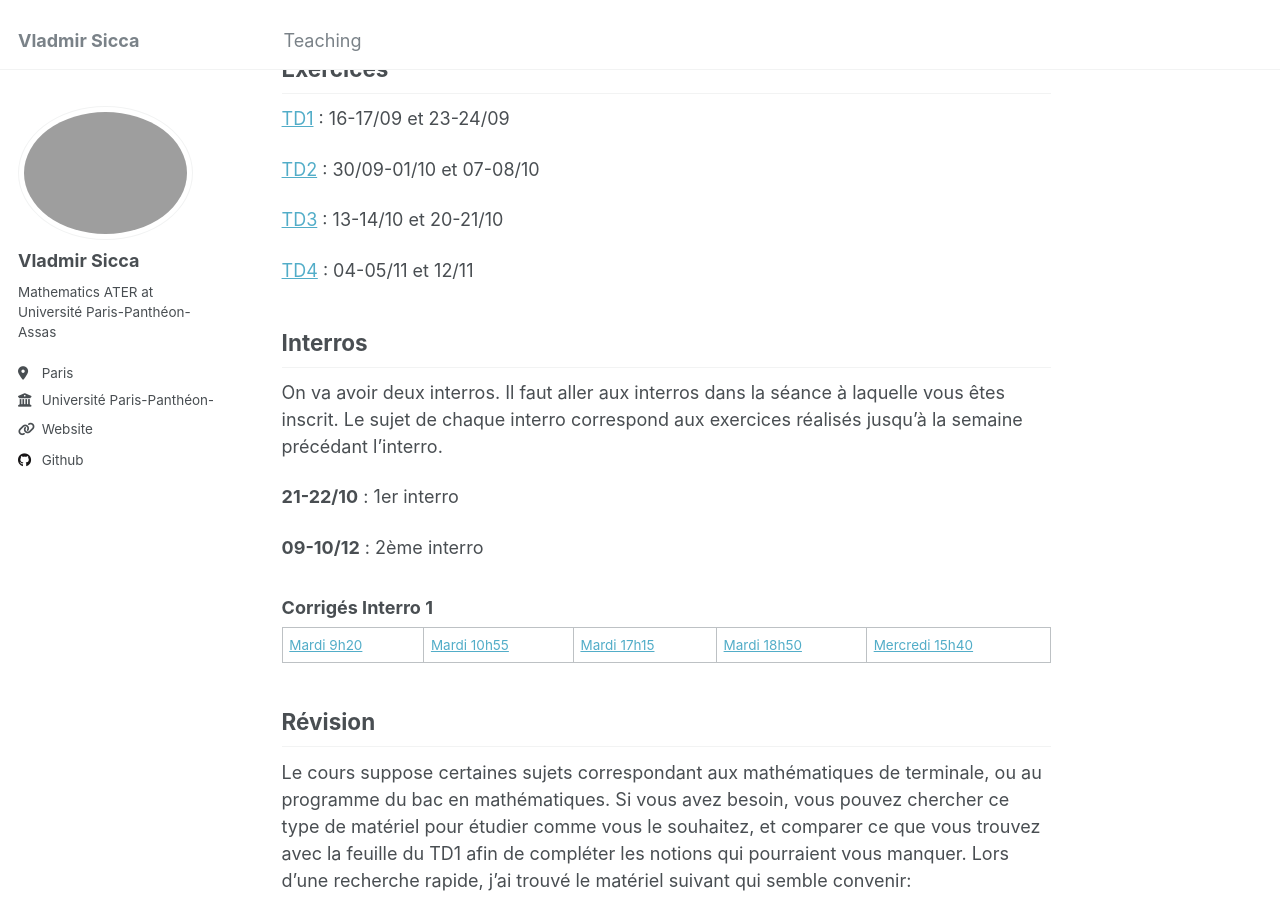
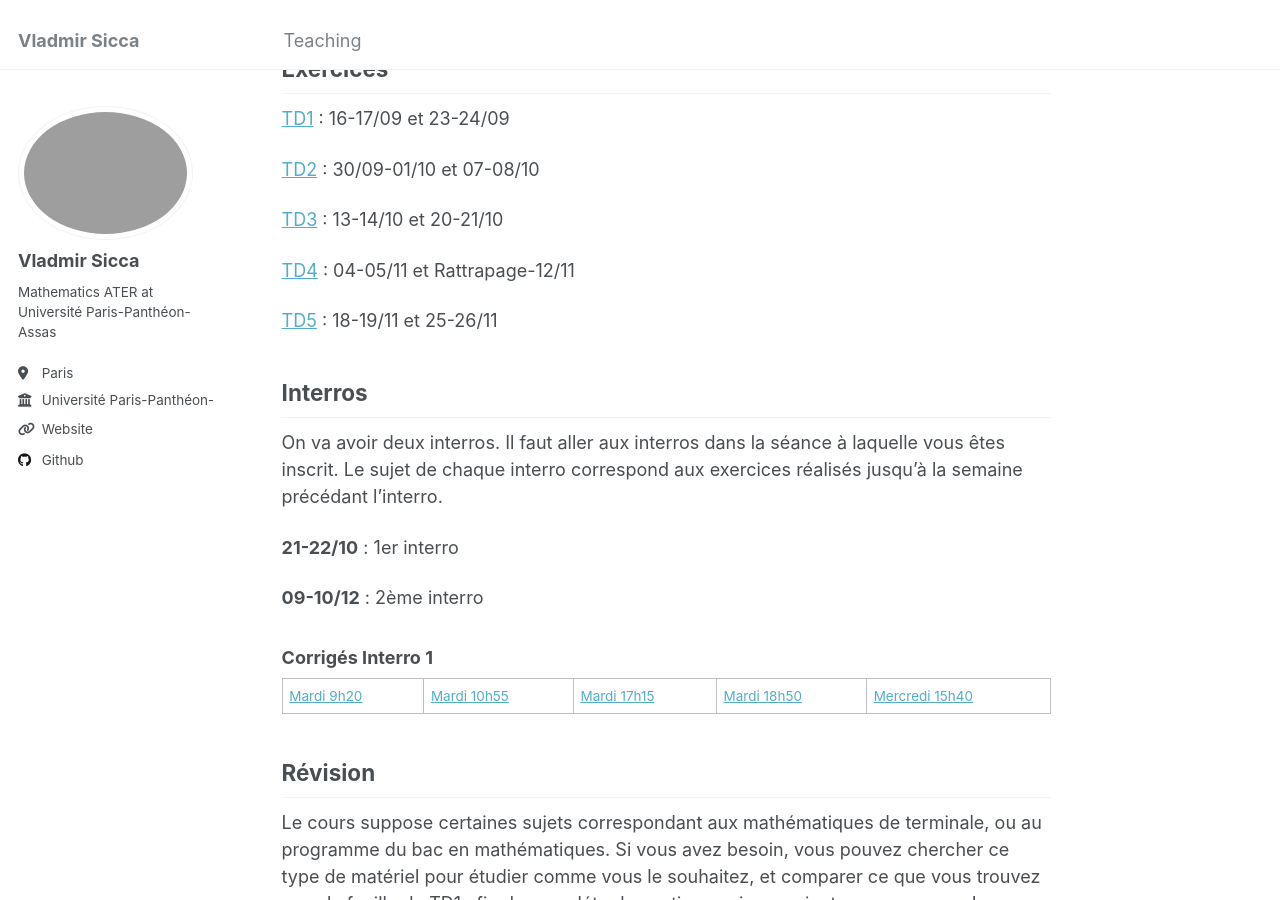
Before and after one commit to vladmirsicca/vladmirsicca.github.io, a Jekyll site: the page built from _teaching/2025_2_maths1_paris_assas.md, in a window 1280 px wide and 900 px high, scrolled down 794 px. Built offline with Jekyll 4.4.1, drawn with Linux system fonts in a browser that asks for light colours.

Commit message:
Update 2025_2_maths1_paris_assas.md
Added TD05.

```diff
--- a/_teaching/2025_2_maths1_paris_assas.md
+++ b/_teaching/2025_2_maths1_paris_assas.md
@@ -38,7 +38,9 @@ Mathématiques pour l'Économie - Naïla Hayek, Jean-Pierre Leca
 
 [TD3](https://drive.google.com/file/d/1wFFPLdibxp4RLj0izylB3e46vN7eoOx7/view?usp=sharing) : 13-14/10 et 20-21/10
 
-[TD4](https://drive.google.com/file/d/1n0FkEAkqlr3hRdd261t2wmoJa1UyNmNJ/view?usp=sharing) : 04-05/11 et 12/11
+[TD4](https://drive.google.com/file/d/1n0FkEAkqlr3hRdd261t2wmoJa1UyNmNJ/view?usp=sharing) : 04-05/11 et Rattrapage-12/11
+
+[TD5](https://drive.google.com/file/d/1aKhIjJ3YW8C8mhiMA0C3Rm6v4DVdrULD/view?usp=sharing) : 18-19/11 et 25-26/11
 
 ## Interros
 
```
